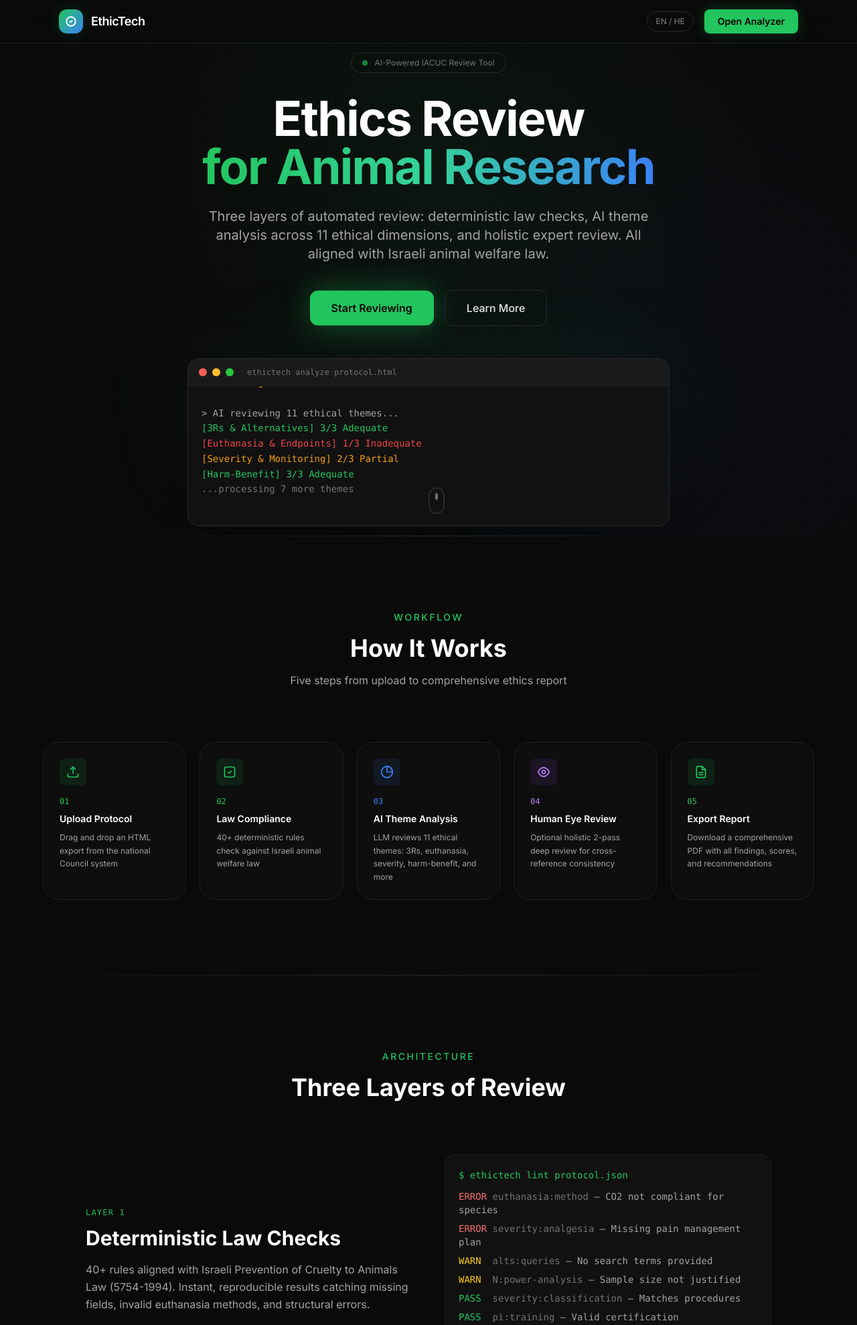
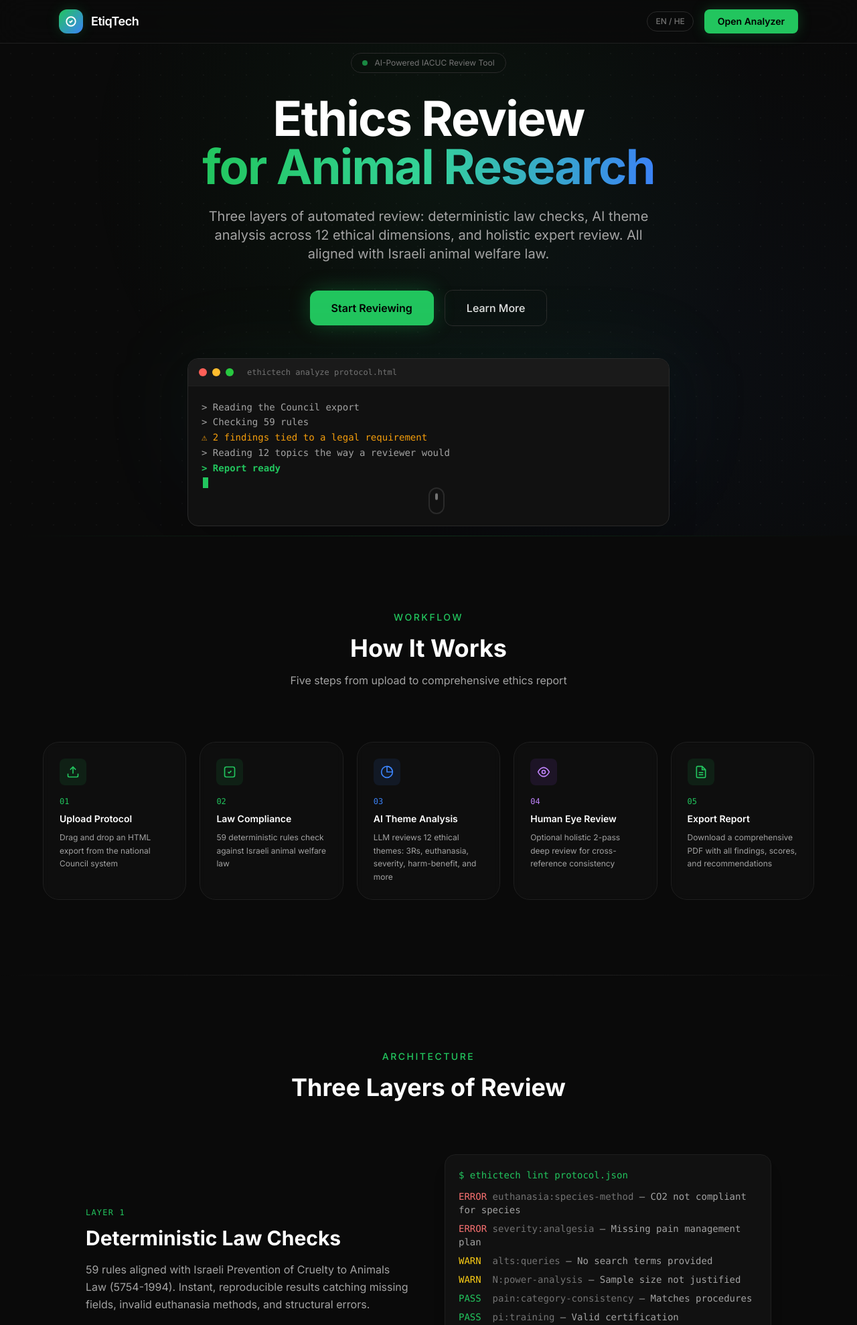
Before and after one commit to nave121/EtiqTech, a Flask app: page / in a window 1280 px wide. Shown: the top 1979 px of the page at 67% size. Run offline with Flask 3, Linux system fonts and the light colour scheme; some libraries are stand-ins or nearby versions.

Commit message:
chore(ui): Name, counts, twelfth theme, .json (design commit 1/9)
EthicTech -> EtiqTech across server/ (templates, JS headers, print header, CSS headers, dead index.html string only).
Landing counts 40+/42/11 -> 59 rules / 12 topics incl. data-he twins; terminalLines drop invented numbers (spec 2.1).
Sample card ids euthanasia:method -> euthanasia:species-method, severity:classification -> pain:category-consistency.
formatThemeName gains writing_quality; handleFile accepts .json like the server already does.

Co-Authored-By: Claude Fable 5.1 <noreply@anthropic.com>

```diff
--- a/server/static/css/dark-theme.css
+++ b/server/static/css/dark-theme.css
@@ -1,5 +1,5 @@
 /* ============================================
-   Dark Theme Overrides for EthicTech Analyzer
+   Dark Theme Overrides for EtiqTech Analyzer
    Overrides CSS custom properties from main.css
    ============================================ */
 
--- a/server/static/css/landing.css
+++ b/server/static/css/landing.css
@@ -1,5 +1,5 @@
 /* ============================================
-   EthicTech Landing Page Styles
+   EtiqTech Landing Page Styles
    Dark theme with animations and effects
    ============================================ */
 
--- a/server/static/css/main.css
+++ b/server/static/css/main.css
@@ -1,4 +1,4 @@
-/* EthicTech Web UI - Professional Document-Centric Design */
+/* EtiqTech Web UI - Professional Document-Centric Design */
 
 /* ============================================
    Design Tokens
--- a/server/static/js/landing.js
+++ b/server/static/js/landing.js
@@ -1,5 +1,5 @@
 /**
- * EthicTech Landing Page JavaScript
+ * EtiqTech Landing Page JavaScript
  * Scroll animations, language toggle, terminal animation, smoke effect
  */
 (function () {
@@ -59,22 +59,11 @@
     const terminalEl = document.getElementById('terminal-animation');
 
     const terminalLines = [
-        { text: '> Parsing Council HTML export...', cls: 'text-[#a3a3a3]', delay: 400 },
-        { text: '  Extracted 12 sections, 3 experiments', cls: 'text-[#e5e5e5]', delay: 500 },
-        { text: '', cls: '', delay: 200 },
-        { text: '> Running 42 law-compliance checks...', cls: 'text-[#a3a3a3]', delay: 400 },
-        { text: '  \u2714 38 passed', cls: 'text-[#22c55e]', delay: 350 },
-        { text: '  \u2718 2 errors found', cls: 'text-[#ef4444]', delay: 350 },
-        { text: '  \u26A0 2 warnings found', cls: 'text-[#f59e0b]', delay: 350 },
-        { text: '', cls: '', delay: 200 },
-        { text: '> AI reviewing 11 ethical themes...', cls: 'text-[#a3a3a3]', delay: 500 },
-        { text: '  [3Rs & Alternatives]      3/3 Adequate', cls: 'text-[#22c55e]', delay: 600 },
-        { text: '  [Euthanasia & Endpoints]  1/3 Inadequate', cls: 'text-[#ef4444]', delay: 600 },
-        { text: '  [Severity & Monitoring]   2/3 Partial', cls: 'text-[#f59e0b]', delay: 600 },
-        { text: '  [Harm-Benefit]            3/3 Adequate', cls: 'text-[#22c55e]', delay: 600 },
-        { text: '  ...processing 7 more themes', cls: 'text-[#737373]', delay: 400 },
-        { text: '', cls: '', delay: 200 },
-        { text: '> Report ready. 2 critical issues flagged.', cls: 'text-[#22c55e] font-semibold', delay: 500 },
+        { text: '> Reading the Council export', cls: 'text-[#a3a3a3]', delay: 400 },
+        { text: '> Checking 59 rules', cls: 'text-[#a3a3a3]', delay: 500 },
+        { text: '  \u26A0 2 findings tied to a legal requirement', cls: 'text-[#f59e0b]', delay: 500 },
+        { text: '> Reading 12 topics the way a reviewer would', cls: 'text-[#a3a3a3]', delay: 600 },
+        { text: '> Report ready', cls: 'text-[#22c55e] font-semibold', delay: 500 },
     ];
 
     function runTerminalAnimation() {
--- a/server/templates/app.html
+++ b/server/templates/app.html
@@ -3,7 +3,7 @@
 <head>
     <meta charset="UTF-8">
     <meta name="viewport" content="width=device-width, initial-scale=1.0">
-    <title>EthicTech - IACUC Protocol Review</title>
+    <title>EtiqTech - IACUC Protocol Review</title>
     <script src="/static/js/tailwind.js"></script>
     <link rel="stylesheet" href="/static/css/main.css">
     <link rel="stylesheet" href="/static/css/dark-theme.css">
@@ -27,7 +27,7 @@
                     </svg>
                 </div>
                 <div class="brand-text">
-                    <h1>EthicTech</h1>
+                    <h1>EtiqTech</h1>
                     <p class="subtitle">IACUC Protocol Review</p>
                 </div>
             </div>
--- a/server/templates/index.html
+++ b/server/templates/index.html
@@ -3,7 +3,7 @@
 <head>
     <meta charset="UTF-8">
     <meta name="viewport" content="width=device-width, initial-scale=1.0">
-    <title>EthicTech - IACUC Protocol Review</title>
+    <title>EtiqTech - IACUC Protocol Review</title>
     <link rel="stylesheet" href="/static/css/main.css">
 </head>
 <body>
@@ -17,7 +17,7 @@
                     </svg>
                 </div>
                 <div class="brand-text">
-                    <h1>EthicTech</h1>
+                    <h1>EtiqTech</h1>
                     <p class="subtitle">IACUC Protocol Review</p>
                 </div>
             </div>
--- a/server/templates/landing.html
+++ b/server/templates/landing.html
@@ -3,7 +3,7 @@
 <head>
     <meta charset="UTF-8">
     <meta name="viewport" content="width=device-width, initial-scale=1.0">
-    <title>EthicTech - AI-Powered Ethics Review for Animal Research</title>
+    <title>EtiqTech - AI-Powered Ethics Review for Animal Research</title>
     <script src="/static/js/tailwind.js"></script>
     <link rel="preconnect" href="https://fonts.googleapis.com">
     <link rel="preconnect" href="https://fonts.gstatic.com" crossorigin>
@@ -54,7 +54,7 @@
                         <path d="M21 12a9 9 0 11-18 0 9 9 0 0118 0z"/>
                     </svg>
                 </div>
-                <span class="text-lg font-semibold text-white tracking-tight">EthicTech</span>
+                <span class="text-lg font-semibold text-white tracking-tight">EtiqTech</span>
             </div>
             <div class="flex items-center gap-4">
                 <button id="lang-toggle"
@@ -98,9 +98,9 @@
             <!-- Subtitle -->
             <p class="text-lg md:text-xl text-ec-dim max-w-2xl mx-auto mb-10 leading-relaxed"
                data-animate="fade-up" data-delay="200"
-               data-en="Three layers of automated review: deterministic law checks, AI theme analysis across 11 ethical dimensions, and holistic expert review. All aligned with Israeli animal welfare law."
-               data-he="שלוש שכבות ביקורת אוטומטית: בדיקות חוק דטרמיניסטיות, ניתוח AI של 11 ממדים אתיים, וביקורת מומחה הוליסטית. הכל בהתאמה לחוק צער בעלי חיים הישראלי.">
-                Three layers of automated review: deterministic law checks, AI theme analysis across 11 ethical dimensions, and holistic expert review. All aligned with Israeli animal welfare law.
+               data-en="Three layers of automated review: deterministic law checks, AI theme analysis across 12 ethical dimensions, and holistic expert review. All aligned with Israeli animal welfare law."
+               data-he="שלוש שכבות ביקורת אוטומטית: בדיקות חוק דטרמיניסטיות, ניתוח AI של 12 ממדים אתיים, וביקורת מומחה הוליסטית. הכל בהתאמה לחוק צער בעלי חיים הישראלי.">
+                Three layers of automated review: deterministic law checks, AI theme analysis across 12 ethical dimensions, and holistic expert review. All aligned with Israeli animal welfare law.
             </p>
 
             <!-- CTAs -->
@@ -208,9 +208,9 @@
                         <h3 class="text-white font-semibold mb-2 text-sm"
                             data-en="Law Compliance" data-he="תאימות חוק">Law Compliance</h3>
                         <p class="text-xs text-ec-dim leading-relaxed"
-                           data-en="40+ deterministic rules check against Israeli animal welfare law"
-                           data-he="40+ כללים דטרמיניסטיים בודקים מול חוק צער בעלי חיים">
-                            40+ deterministic rules check against Israeli animal welfare law
+                           data-en="59 deterministic rules check against Israeli animal welfare law"
+                           data-he="59 כללים דטרמיניסטיים בודקים מול חוק צער בעלי חיים">
+                            59 deterministic rules check against Israeli animal welfare law
                         </p>
                     </div>
                 </div>
@@ -233,9 +233,9 @@
                         <h3 class="text-white font-semibold mb-2 text-sm"
                             data-en="AI Theme Analysis" data-he="ניתוח נושאי AI">AI Theme Analysis</h3>
                         <p class="text-xs text-ec-dim leading-relaxed"
-                           data-en="LLM reviews 11 ethical themes: 3Rs, euthanasia, severity, harm-benefit, and more"
-                           data-he="LLM בודק 11 נושאים אתיים: 3Rs, המתה, חומרה, נזק-תועלת ועוד">
-                            LLM reviews 11 ethical themes: 3Rs, euthanasia, severity, harm-benefit, and more
+                           data-en="LLM reviews 12 ethical themes: 3Rs, euthanasia, severity, harm-benefit, and more"
+                           data-he="LLM בודק 12 נושאים אתיים: 3Rs, המתה, חומרה, נזק-תועלת ועוד">
+                            LLM reviews 12 ethical themes: 3Rs, euthanasia, severity, harm-benefit, and more
                         </p>
                     </div>
                 </div>
@@ -318,9 +318,9 @@
                             Deterministic Law Checks
                         </h3>
                         <p class="text-ec-dim leading-relaxed"
-                           data-en="40+ rules aligned with Israeli Prevention of Cruelty to Animals Law (5754-1994). Instant, reproducible results catching missing fields, invalid euthanasia methods, and structural errors."
-                           data-he="40+ כללים המותאמים לחוק צער בעלי חיים (תשנ&quot;ד-1994). תוצאות מיידיות וניתנות לשחזור הלוכדות שדות חסרים, שיטות המתה לא תקינות ושגיאות מבניות.">
-                            40+ rules aligned with Israeli Prevention of Cruelty to Animals Law (5754-1994). Instant, reproducible results catching missing fields, invalid euthanasia methods, and structural errors.
+                           data-en="59 rules aligned with Israeli Prevention of Cruelty to Animals Law (5754-1994). Instant, reproducible results catching missing fields, invalid euthanasia methods, and structural errors."
+                           data-he="59 כללים המותאמים לחוק צער בעלי חיים (תשנ&quot;ד-1994). תוצאות מיידיות וניתנות לשחזור הלוכדות שדות חסרים, שיטות המתה לא תקינות ושגיאות מבניות.">
+                            59 rules aligned with Israeli Prevention of Cruelty to Animals Law (5754-1994). Instant, reproducible results catching missing fields, invalid euthanasia methods, and structural errors.
                         </p>
                     </div>
                     <div class="relative">
@@ -328,15 +328,15 @@
                         <div class="rounded-2xl bg-ec-surface border border-ec-border p-5 font-mono text-sm shadow-xl">
                             <div class="text-ec-glow mb-3">$ ethictech lint protocol.json</div>
                             <div class="space-y-2 text-ec-dim">
-                                <div><span class="text-red-400">ERROR</span> <span class="text-ec-muted">euthanasia:method</span> &mdash; CO2 not compliant for species</div>
+                                <div><span class="text-red-400">ERROR</span> <span class="text-ec-muted">euthanasia:species-method</span> &mdash; CO2 not compliant for species</div>
                                 <div><span class="text-red-400">ERROR</span> <span class="text-ec-muted">severity:analgesia</span> &mdash; Missing pain management plan</div>
                                 <div><span class="text-yellow-400">WARN&nbsp;</span> <span class="text-ec-muted">alts:queries</span> &mdash; No search terms provided</div>
                                 <div><span class="text-yellow-400">WARN&nbsp;</span> <span class="text-ec-muted">N:power-analysis</span> &mdash; Sample size not justified</div>
-                                <div><span class="text-ec-glow">PASS&nbsp;</span> <span class="text-ec-muted">severity:classification</span> &mdash; Matches procedures</div>
+                                <div><span class="text-ec-glow">PASS&nbsp;</span> <span class="text-ec-muted">pain:category-consistency</span> &mdash; Matches procedures</div>
                                 <div><span class="text-ec-glow">PASS&nbsp;</span> <span class="text-ec-muted">pi:training</span> &mdash; Valid certification</div>
                             </div>
                             <div class="mt-3 pt-3 border-t border-ec-border text-ec-muted text-xs">
-                                42 rules checked &middot; 2 errors &middot; 2 warnings &middot; 0.12s
+                                59 rules checked &middot; 2 errors &middot; 2 warnings &middot; 0.12s
                             </div>
                         </div>
                     </div>
@@ -383,9 +383,9 @@
                             AI Theme Analysis
                         </h3>
                         <p class="text-ec-dim leading-relaxed"
-                           data-en="An LLM reviews your protocol across 11 ethical dimensions, scoring each 0-3 with detailed rationale. Themes include alternatives search, euthanasia methods, severity classification, personnel training, and more."
-                           data-he="LLM בודק את הפרוטוקול שלך על פני 11 ממדים אתיים, עם ציון 0-3 ונימוק מפורט לכל אחד. הנושאים כוללים חיפוש חלופות, שיטות המתה, סיווג חומרה, הכשרת צוות ועוד.">
-                            An LLM reviews your protocol across 11 ethical dimensions, scoring each 0-3 with detailed rationale. Themes include alternatives search, euthanasia methods, severity classification, personnel training, and more.
+                           data-en="An LLM reviews your protocol across 12 ethical dimensions, scoring each 0-3 with detailed rationale. Themes include alternatives search, euthanasia methods, severity classification, personnel training, and more."
+                           data-he="LLM בודק את הפרוטוקול שלך על פני 12 ממדים אתיים, עם ציון 0-3 ונימוק מפורט לכל אחד. הנושאים כוללים חיפוש חלופות, שיטות המתה, סיווג חומרה, הכשרת צוות ועוד.">
+                            An LLM reviews your protocol across 12 ethical dimensions, scoring each 0-3 with detailed rationale. Themes include alternatives search, euthanasia methods, severity classification, personnel training, and more.
                         </p>
                     </div>
                 </div>
@@ -473,7 +473,7 @@
                         </svg>
                     </div>
                     <h3 class="text-sm font-semibold text-white mb-1"
-                        data-en="11 AI Review Themes" data-he="11 נושאי ביקורת AI">11 AI Review Themes</h3>
+                        data-en="12 review topics" data-he="12 נושאי ביקורת AI">12 review topics</h3>
                     <p class="text-xs text-ec-dim"
                        data-en="From 3Rs to surgical standards, comprehensive coverage"
                        data-he="מ-3Rs ועד סטנדרטים כירורגיים, כיסוי מקיף">
@@ -688,7 +688,7 @@
                         <path d="M21 12a9 9 0 11-18 0 9 9 0 0118 0z"/>
                     </svg>
                 </div>
-                <span>EthicTech</span>
+                <span>EtiqTech</span>
             </div>
             <p data-en="AI-powered IACUC protocol review aligned with Israeli animal welfare law"
                data-he="בדיקת פרוטוקולי IACUC מונעת AI בהתאמה לחוק צער בעלי חיים הישראלי">
```
Also changed, not shown: server/static/js/app.js (+6 -5 lines).
